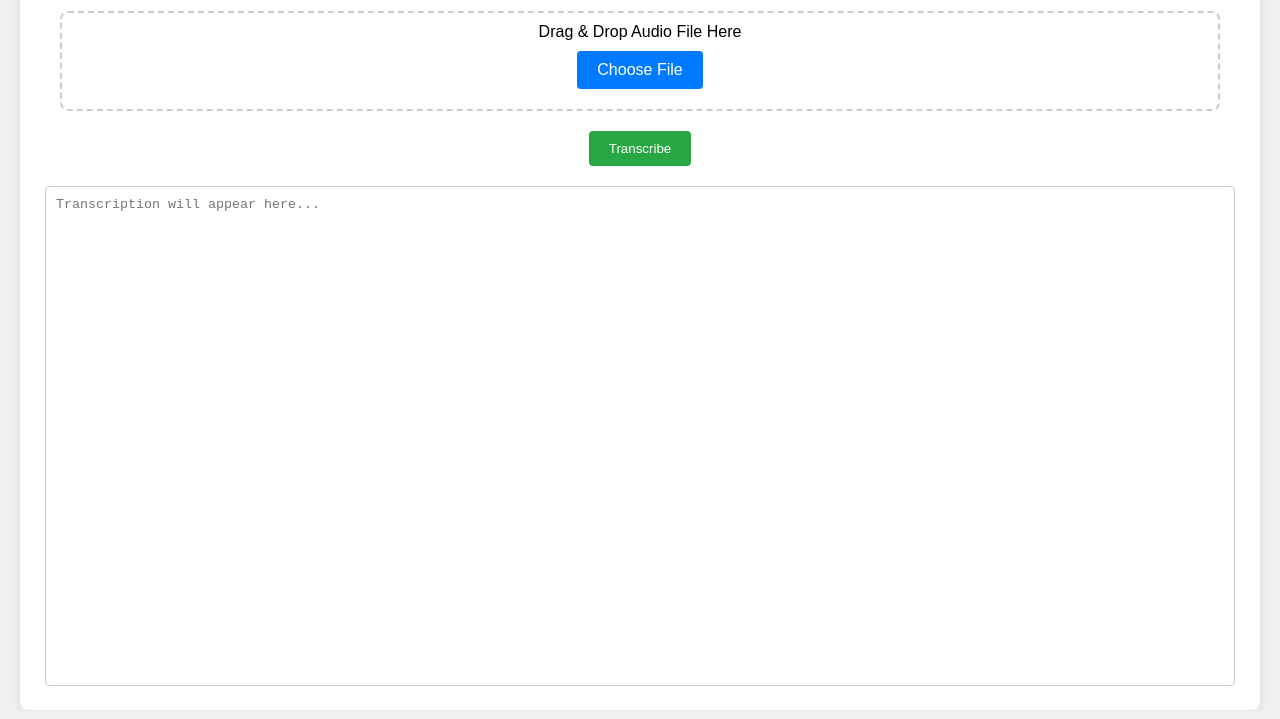
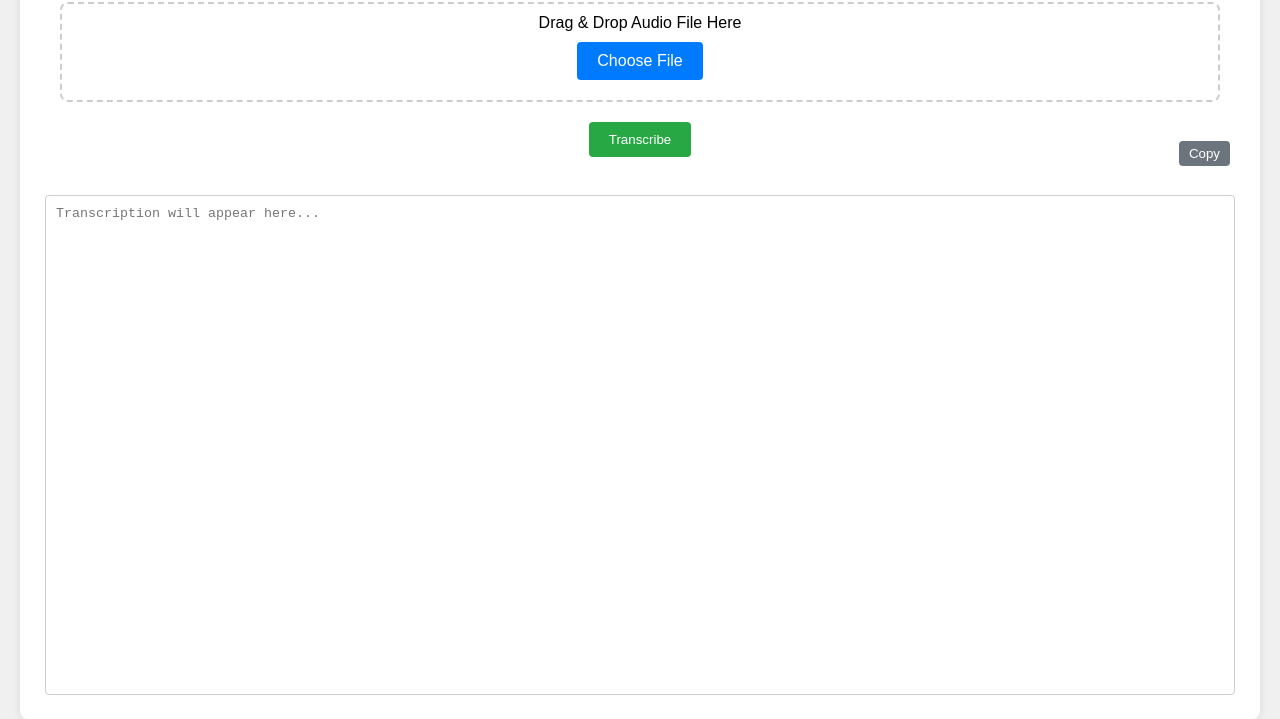
Before and after one commit to gordonwatts/meeting-transcriber, a plain HTML site: page web/index.html in a window 1280 px wide. Shown: the part 89-808 px from the top of the page. Drawn offline with Linux system fonts and the light colour scheme.

Commit message:
Working copy button

```diff
--- a/web/app.js
+++ b/web/app.js
@@ -33,6 +33,7 @@ async function transcribeAudio() {
 
     const transcribeButton = document.getElementById('transcribeButton');
     const dropArea = document.getElementById('drop-area');
+    const copyButton = document.getElementById('copyButton');
     transcribeButton.disabled = true;
     dropArea.classList.add('disabled');
 
@@ -51,6 +52,7 @@ async function transcribeAudio() {
 
         const result = await response.json();
         document.getElementById('transcriptionResult').textContent = result.transcription;
+        copyButton.disabled = false; // Enable the copy button
     } catch (error) {
         alert(error.message);
     } finally {
@@ -58,3 +60,10 @@ async function transcribeAudio() {
         dropArea.classList.remove('disabled');
     }
 }
+
+function copyToClipboard() {
+    const transcriptionResult = document.getElementById('transcriptionResult');
+    transcriptionResult.select();
+    document.execCommand('copy');
+    alert('Transcription copied to clipboard.');
+}
--- a/web/index.html
+++ b/web/index.html
@@ -17,6 +17,9 @@
             <label class="button" for="fileElem">Choose File</label>
         </div>
         <button id="transcribeButton" onclick="transcribeAudio()">Transcribe</button>
+        <div style="position: relative; display: inline-block; width: 100%;">
+            <button id="copyButton" onclick="copyToClipboard()" disabled style="position: absolute; right: 10px; top: -30px;">Copy</button>
+        </div>
         <textarea id="transcriptionResult" placeholder="Transcription will appear here..." readonly></textarea>
     </div>
     <script src="app.js"></script>
--- a/web/styles.css
+++ b/web/styles.css
@@ -78,6 +78,20 @@ body {
     cursor: not-allowed;
 }
 
+#copyButton {
+    padding: 5px 10px;
+    background-color: #007bff;
+    color: white;
+    border: none;
+    border-radius: 4px;
+    cursor: pointer;
+}
+
+#copyButton:disabled {
+    background-color: #6c757d;
+    cursor: not-allowed;
+}
+
 #transcriptionResult {
     width: calc(100% - 10px);
     /* Adjust width to account for padding */
```
